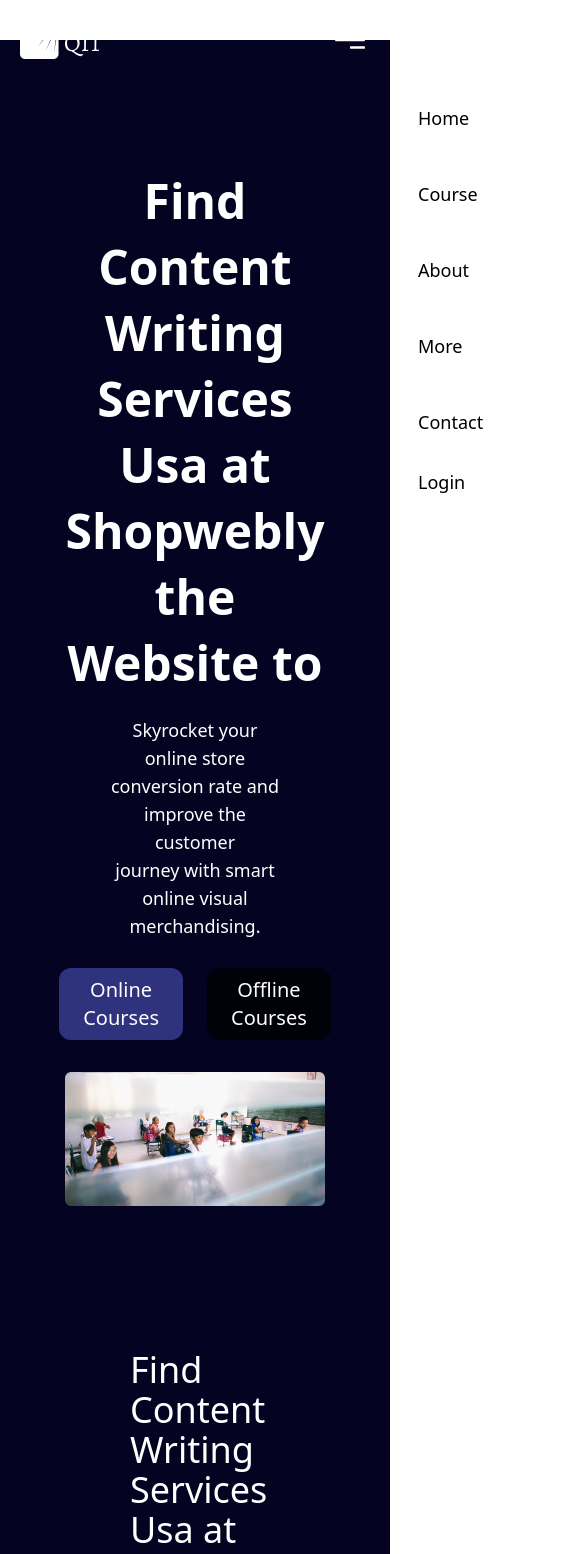
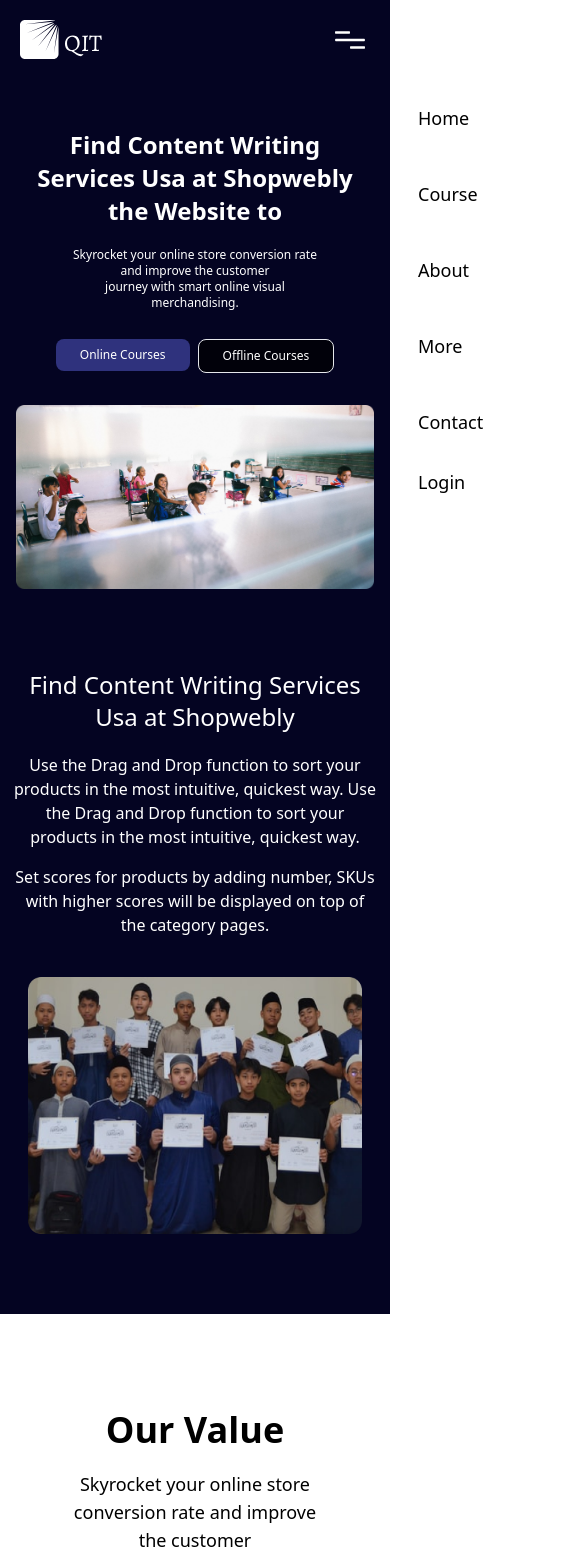
Before and after one commit to mhmalvi/quadque-it-client, a React (Create React App) app: page /about-us in a window 390 px wide. Shown: the top 1554 px of the page, 585 px wide, since content can reach past the window. Built offline with nearby package versions, Linux system fonts and the light colour scheme.

Commit message:
about us mobile

```diff
--- a/src/Pages/About/AboutMaterial.jsx
+++ b/src/Pages/About/AboutMaterial.jsx
@@ -3,12 +3,12 @@
 
 const AboutMaterial = () => {
   return (
-    <div className="bg-home-color w-full font-poppins pb-44 text-white">
-      <div className="w-2/3 flex m-auto">
-        <div className="m-auto">
+    <div className="bg-home-color w-full font-poppins pb-5 lg:pb-36 text-white">
+      <div className="lg:w-3/4 m-auto flex-col lg:flex lg:flex-row gap-6 pt-36">
+        <div className="m-auto pb-5 px-3">
           <img src={Robot} alt="" className="rounded-3xl" />
         </div>
-        <div className="mx-auto">
+        <div className="lg:w-1/2 text-center lg:text-start">
           <div className="font-semibold text-4xl pb-10">
             {" "}
             Find Content Writing
--- a/src/Pages/About/Header.jsx
+++ b/src/Pages/About/Header.jsx
@@ -12,61 +12,66 @@
   return (
     <div className="w-full bg-home-color font-poppins pb-20">
       <div className="w-full font-poppins">
-        <div className="mt-10">
-          <div className="w-2/3 flex-col justify-center text-white m-auto pt-32">
-            <div className="text-5xl font-bold text-center leading-snug">
+        <div className="lg:mt-10">
+          <div className="lg:w-2/3 flex-col justify-center text-white m-auto pt-32">
+            <div className="lg:text-5xl text-2xl font-bold text-center leading-snug">
               Find Content Writing <br /> Services Usa at Shopwebly <br /> the
               Website to
             </div>
-            <div className="w-2/3 text-center text-lg py-5 pb-7 m-auto">
+            <div className="w-2/3 lg:text-base text-xs text-center py-5 pb-7 m-auto">
               Skyrocket your online store conversion rate and improve the
               customer <br /> journey with smart online visual merchandising.
             </div>
-            <div className="flex justify-center gap-6 pb-8">
+            <div className="flex justify-center gap-2 lg:gap-6 pb-8">
               <div>
-                <button className="bg-[#2F327D] text-xl rounded-xl py-2 px-6">
+                <button className="bg-[#2F327D] text-xs lg:text-sm rounded-lg py-2 px-6">
                   Online Courses
                 </button>
               </div>
               <div>
-                <button className="bg-black bg-opacity-70 text-xl rounded-xl py-2 px-6">
+                <button className="bg-black border bg-opacity-70 text-xs lg:text-sm rounded-lg py-2 px-6">
                   Offline Courses
                 </button>
               </div>
             </div>
             <div className="">
-              <img src={Classroom} className="m-auto" alt="" />
+              <img src={Classroom} className="m-auto px-4 lg:px-0" alt="" />
             </div>
-            <div className="flex-col lg:flex lg:flex-row m-auto gap-6 pt-36 pb-36">
-              <div className="w-1/2 m-auto">
-                <div className="text-4xl pb-5">
+            <div className="flex-col lg:flex lg:flex-row m-auto gap-6 pt-20 pb-20 px-3">
+              <div className="lg:w-1/2 m-auto justify-center">
+                <div className="lg:text-3xl text-2xl text-center lg:text-start pb-5">
                   Find Content Writing Services Usa at Shopwebly
                 </div>
-                <div className="pb-4">
+                <div className="pb-4 text-center lg:text-start">
                   Use the Drag and Drop function to sort your products in the
                   most intuitive, quickest way. Use the Drag and Drop function
                   to sort your products in the most intuitive, quickest way.
                 </div>
-                <div className="">
+                <div className="text-center lg:text-start pb-10">
                   Set scores for products by adding number, SKUs with higher
                   scores will be displayed on top of the category pages.
                 </div>
               </div>
+
               <div>
-                <img src={Students} className="w-full" alt="" />
+                <img src={Students} className="lg:w-full px-4" alt="" />
               </div>
             </div>
           </div>
         </div>
         <div className="bg-white relative">
-          <img src={Box} className="absolute top-0 left-20" alt="" />
+          <img
+            src={Box}
+            className="invisible lg:visible absolute top-0 left-20"
+            alt=""
+          />
           <div className="text-4xl font-bold text-center pt-24">Our Value</div>
           <div className="w-2/3 text-center text-lg py-5 pb-7 m-auto">
             Skyrocket your online store conversion rate and improve the customer{" "}
             <br />
             journey with smart online visual merchandising.
           </div>
-          <div className="w-3/4 flex text-center gap-6 pb-30 m-auto">
+          <div className="flex-col lg:w-3/4 lg:flex lg:flex-row text-center gap-6 pb-30 m-auto">
             <div className="flex-col p-7">
               <div className="">
                 <Icons.Instructor className="m-auto" />
@@ -91,7 +96,7 @@
               <div>
                 <Icons.Ribbon className="m-auto" />
               </div>
-              <div className="text-xlfont-semibold py-2">Best Institute</div>
+              <div className="text-xl font-semibold py-2">Best Institute</div>
               <div className="text-base">
                 Let your employees spend much less time managing the online
                 store catalog.
@@ -100,7 +105,7 @@
           </div>
           <img
             src={Box}
-            className="rotate-90 absolute float-right -bottom-15 right-40"
+            className="invisible lg:visible rotate-90 absolute float-right -bottom-15 right-40"
             alt=""
           />
         </div>
@@ -111,85 +116,85 @@
             <br />
             journey with smart online visual merchandising.
           </div>
-          <div className="w-3/4 flex gap-6 pb-7 m-auto">
-            <div className="flex-col p-7">
+          <div className="lg:w-3/4 flex flex-wrap lg:gap-6 pb-7 m-auto">
+            <div className="w-[150px] lg:w-[200px] flex-col p-7">
               <div className="flex pb-4">
-                <Icons.TickBox className="mx-4" />
+                <Icons.TickBox className="shrink-0 mx-4" />
                 <div className="text-xl font-semibold py-2">Class</div>
               </div>
-              <div className="text-base">
+              <div className="invisible lg:visible text-base">
                 Increase online store conversion up to 25% with our online
                 visual merchandising interface.
               </div>
             </div>
-            <div className="flex-col p-7">
+            <div className="w-[150px] lg:w-[200px] flex-col p-7">
               <div className="flex pb-4">
-                <Icons.TickBox className="mx-4" />
+                <Icons.TickBox className="shrink-0 mx-4" />
                 <div className="text-xl font-semibold py-2">Class</div>
               </div>
-              <div className="text-base">
+              <div className="invisible lg:visible text-base">
                 Increase online store conversion up to 25% with our online
                 visual merchandising interface.
               </div>
             </div>
-            <div className="flex-col p-7">
+            <div className="w-[150px] lg:w-[200px] flex-col p-7">
               <div className="flex pb-4">
-                <Icons.TickBox className="mx-4" />
+                <Icons.TickBox className="shrink-0 mx-4" />
                 <div className="text-xl font-semibold py-2">Class</div>
               </div>
-              <div className="text-base">
+              <div className="invisible lg:visible text-base">
                 Increase online store conversion up to 25% with our online
                 visual merchandising interface.
               </div>
             </div>
-            <div className="flex-col p-7">
+            <div className="w-[150px] lg:w-[200px] flex-col p-7">
               <div className="flex pb-4">
-                <Icons.TickBox className="mx-4" />
+                <Icons.TickBox className="shrink-0 mx-4" />
                 <div className="text-xl font-semibold py-2">Class</div>
               </div>
-              <div className="text-base">
+              <div className="invisible lg:visible text-base">
                 Increase online store conversion up to 25% with our online
                 visual merchandising interface.
               </div>
             </div>
-          </div>
-          <div className="w-3/4 flex gap-6 pb-30 m-auto">
-            <div className="flex-col p-7">
+
+            {/* <div className="w-3/4 flex gap-6 pb-30 m-auto"> */}
+            <div className="w-[150px] lg:w-[200px] flex-col p-7">
               <div className="flex pb-4">
-                <Icons.TickBox className="mx-4" />
+                <Icons.TickBox className="shrink-0 mx-4" />
                 <div className="text-xl font-semibold py-2">Class</div>
               </div>
-              <div className="text-base">
+              <div className="invisible lg:visible text-base">
                 Increase online store conversion up to 25% with our online
                 visual merchandising interface.
               </div>
             </div>
-            <div className="flex-col p-7">
+            <div className="w-[150px] lg:w-[200px] flex-col p-7">
               <div className="flex pb-4">
-                <Icons.TickBox className="mx-4" />
+                <Icons.TickBox className="shrink-0 mx-4" />
                 <div className="text-xl font-semibold py-2">Class</div>
               </div>
-              <div className="text-base">
+              <div className="invisible lg:visible text-base">
                 Increase online store conversion up to 25% with our online
                 visual merchandising interface.
               </div>
             </div>
-            <div className="flex-col p-7">
+            <div className="w-[150px] lg:w-[200px] flex-col p-7">
               <div className="flex pb-4">
-                <Icons.TickBox className="mx-4" />
+                <Icons.TickBox className="shrink-0 mx-4" />
                 <div className="text-xl font-semibold py-2">Class</div>
               </div>
-              <div className="text-base">
+              <div className="invisible lg:visible text-base">
                 Increase online store conversion up to 25% with our online
                 visual merchandising interface.
               </div>
             </div>
-            <div className="flex-col p-7">
+            <div className="w-[150px] lg:w-[200px] flex-col p-7">
               <div className="flex pb-4">
-                <Icons.TickBox className="mx-4" />
+                <Icons.TickBox className="shrink-0 mx-4" />
                 <div className="text-xl font-semibold py-2">Class</div>
               </div>
-              <div className="text-base">
+              <div className="invisible lg:visible text-base">
                 Increase online store conversion up to 25% with our online
                 visual merchandising interface.
               </div>
@@ -207,11 +212,10 @@
                 an interactive way Skilline is an interesting platform that will
                 teach you in more an interactive way
               </div>
-              <div className="flex h-16 gap-14 text-white text-base lg:text-xl mb-6">
-                <div className="bg-brand-color rounded-full text-white px-8 py-4">
+              <div className="flex justify-center lg:justify-start h-16 gap-14 text-white text-base lg:text-xl mb-6">
+                <div className="bg-brand-color rounded-full text-white text-center px-8 py-4">
                   Browse Courses
                 </div>
-                <div className="py-4"> Video Content</div>
               </div>
             </div>
             <div className="lg:first-letter:w-1/2">
```
Also changed, not shown: 1 other file (tests, documents, lock files or other folders).
